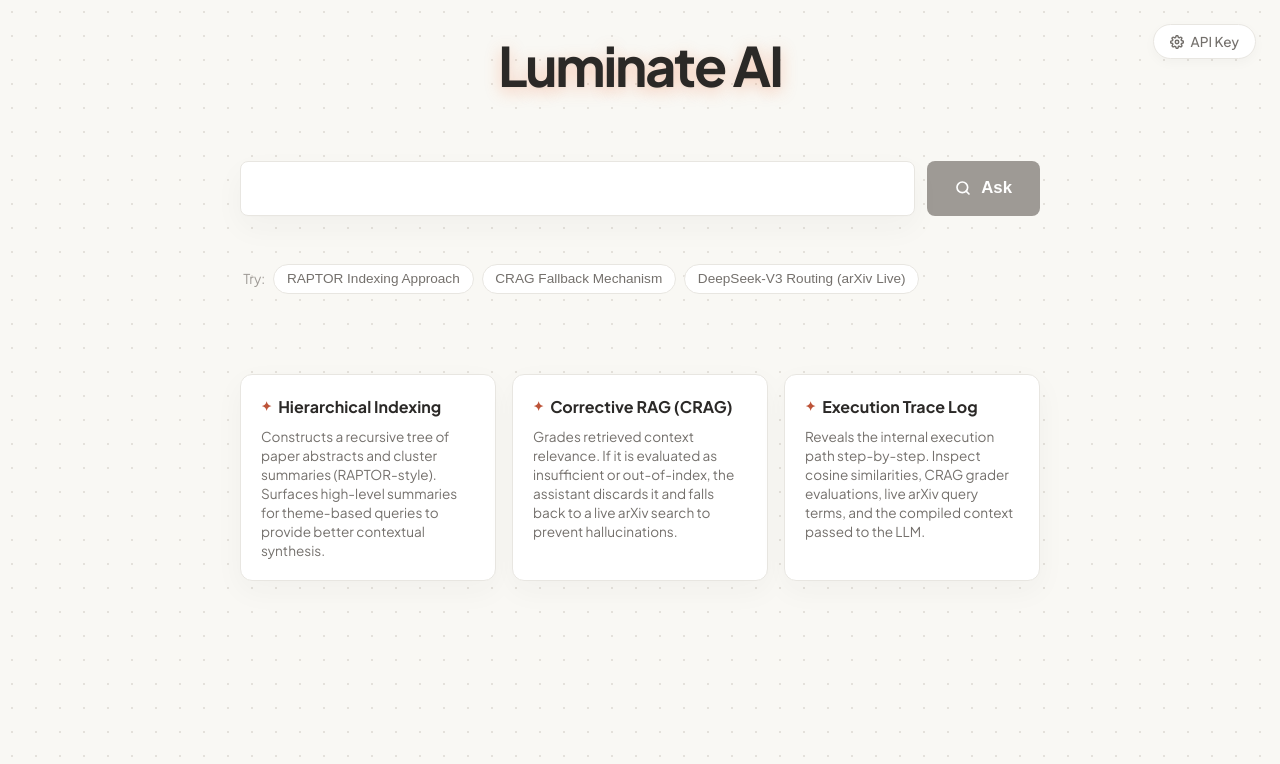
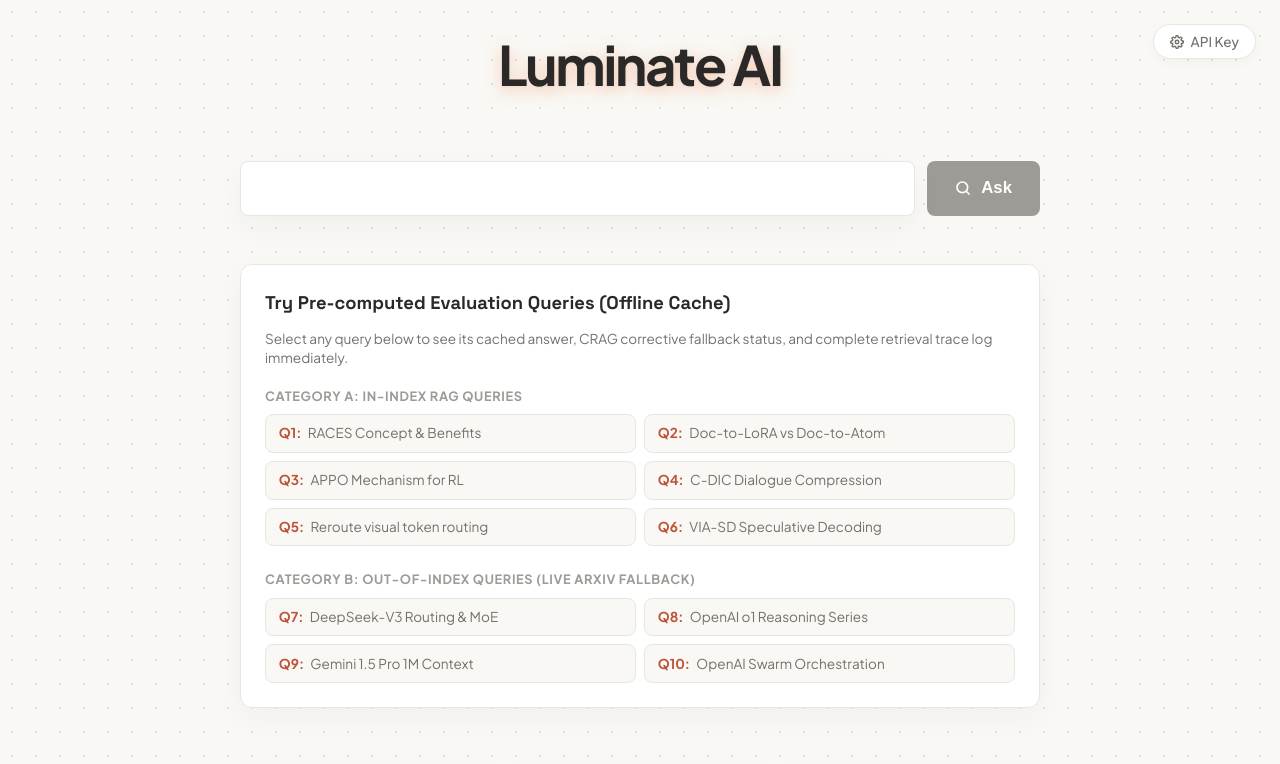
Before and after one commit to Jyotiraditya21-bug/LuminateAI, a Next.js app: page /LuminateAI/ in a window 1280 px wide. Shown: the top 764 px of the page. Built offline with nearby package versions, Linux system fonts and the light colour scheme.

Commit message:
Fix UI interactivity and add interactive offline-cache pre-computed queries showcase

```diff
--- a/src/app/globals.css
+++ b/src/app/globals.css
@@ -623,3 +623,85 @@ header {
   color: var(--text-muted);
   line-height: 1.3;
 }
+
+/* Pre-computed Evaluation Queries Component */
+.eval-questions-container {
+  background: var(--bg-card);
+  border: 1px solid var(--border-card);
+  border-radius: 12px;
+  padding: 1.5rem;
+  box-shadow: 0 10px 30px rgba(43, 41, 39, 0.04), 0 1px 3px rgba(0, 0, 0, 0.01);
+  display: flex;
+  flex-direction: column;
+  gap: 0.75rem;
+  animation: fadeIn 0.8s ease forwards;
+  animation-delay: 1.7s;
+  opacity: 0;
+}
+
+.eval-questions-title {
+  font-family: var(--font-display);
+  font-size: 1.15rem;
+  font-weight: 700;
+  color: var(--text-main);
+}
+
+.eval-questions-subtitle {
+  font-size: 0.85rem;
+  color: var(--text-secondary);
+  line-height: 1.4;
+  margin-bottom: 0.5rem;
+}
+
+.eval-category-section {
+  display: flex;
+  flex-direction: column;
+  gap: 0.5rem;
+}
+
+.eval-category-title {
+  font-size: 0.8rem;
+  font-weight: 700;
+  text-transform: uppercase;
+  letter-spacing: 0.05em;
+  color: var(--text-muted);
+}
+
+.eval-questions-grid {
+  display: grid;
+  grid-template-columns: repeat(2, 1fr);
+  gap: 0.5rem;
+}
+
+@media (max-width: 600px) {
+  .eval-questions-grid {
+    grid-template-columns: 1fr;
+  }
+}
+
+.eval-questions-grid button {
+  background: var(--bg-page);
+  border: 1px solid var(--border-card);
+  border-radius: 8px;
+  padding: 0.6rem 0.8rem;
+  color: var(--text-secondary);
+  font-family: var(--font-sans);
+  font-size: 0.85rem;
+  text-align: left;
+  cursor: pointer;
+  transition: all 0.2s ease;
+  line-height: 1.3;
+}
+
+.eval-questions-grid button strong {
+  color: var(--accent-red);
+  margin-right: 0.25rem;
+}
+
+.eval-questions-grid button:hover {
+  border-color: var(--text-secondary);
+  color: var(--text-main);
+  background: var(--bg-card);
+  transform: translateY(-1px);
+  box-shadow: 0 4px 12px rgba(0, 0, 0, 0.04);
+}
--- a/src/app/page.tsx
+++ b/src/app/page.tsx
@@ -43,20 +43,53 @@ interface QABlock {
 
 const matchCachedQuery = (queryText: string, cachedData: any[]): any | null => {
   const clean = queryText.toLowerCase().trim();
+
+  // Try exact check first (ignoring punctuation at the end)
+  const cleanQuery = clean.replace(/[?.]/g, '').trim();
+
+  const exactMap: { [key: string]: string } = {
+    'explain the core concept and benefits of races (recursive automated composition for environment scaling) as proposed in the text': 'Q1',
+    'explain the core concept and benefits of races recursive automated composition for environment scaling as proposed in the text': 'Q1',
+    'what are the main limitations of doc-to-lora, and how does doc-to-atom (doc2atom) address them': 'Q2',
+    'what are the main limitations of doc-to-lora and how does doc-to-atom doc2atom address them': 'Q2',
+    'explain the mechanism of agentic procedural policy optimization (appo) for reinforcement learning': 'Q3',
+    'explain the mechanism of agentic procedural policy optimization appo for reinforcement learning': 'Q3',
+    'how does context-driven incremental compression (c-dic) handle multi-turn dialogue context without information loss': 'Q4',
+    'how does context-driven incremental compression c-dic handle multi-turn dialogue context without information loss': 'Q4',
+    'what is the core proposal of reroute for vision-language models visual token reduction': 'Q5',
+    'how does via-sd improve speculative decoding efficiency over traditional draft-verify methods': 'Q6',
+    'what is the mixture of experts (moe) architecture and routing design of deepseek-v3': 'Q7',
+    'what is the mixture of experts moe architecture and routing design of deepseek-v3': 'Q7',
+    "what are the key technical details and inference-time search mechanism of openai's o1 reasoning model series": 'Q8',
+    "what are the key technical details and inference-time search mechanism of openai o1 reasoning model series": 'Q8',
+    'how does gemini 1.5 pro achieve its 1-million-token context window technically': 'Q9',
+    'how does gemini 1.5 pro achieve its 1 million token context window technically': 'Q9',
+    'describe the design of the swarm multi-agent orchestration framework open-sourced by openai': 'Q10',
+    'describe the design of the swarm multi-agent orchestration framework opensourced by openai': 'Q10'
+  };
+
+  const matchedId = exactMap[cleanQuery];
+  if (matchedId) {
+    const cached = cachedData.find(r => r.questionId === matchedId && r.pipeline === 'RAPTOR+CRAG');
+    if (cached) return cached;
+  }
+
+  // Fallback to keyword matching
   const keywords = [
-    { id: 'Q1', keys: ['races', 'recursive automated composition'] },
+    { id: 'Q1', keys: ['races', 'recursive automated composition', 'lego bricks'] },
     { id: 'Q2', keys: ['doc-to-lora', 'doc-to-atom', 'doc2atom'] },
-    { id: 'Q3', keys: ['appo', 'agentic procedural policy'] },
-    { id: 'Q4', keys: ['c-dic', 'context-driven', 'incremental compression'] },
-    { id: 'Q5', keys: ['reroute', 'vision-language', 'visual token'] },
-    { id: 'Q6', keys: ['via-sd', 'speculative decoding'] },
-    { id: 'Q7', keys: ['deepseek', 'moe', 'mixture of experts'] },
-    { id: 'Q8', keys: ['o1', 'inference-time search', 'reasoning model'] },
-    { id: 'Q9', keys: ['gemini', '1-million-token', 'million token'] },
-    { id: 'Q10', keys: ['swarm', 'multi-agent orchestration'] }
+    { id: 'Q3', keys: ['appo', 'agentic procedural policy', 'policy optimization'] },
+    { id: 'Q4', keys: ['c-dic', 'context-driven', 'incremental compression', 'multi-turn dialogue'] },
+    { id: 'Q5', keys: ['reroute', 'vision-language', 'visual token', 'token reduction'] },
+    { id: 'Q6', keys: ['via-sd', 'speculative decoding', 'draft-verify'] },
+    { id: 'Q7', keys: ['deepseek', 'moe', 'mixture of experts', 'deepseek-v3'] },
+    { id: 'Q8', keys: ['o1', 'inference-time search', 'openai o1', 'reasoning model'] },
+    { id: 'Q9', keys: ['gemini', '1-million-token', 'million token', 'gemini 1.5'] },
+    { id: 'Q10', keys: ['swarm', 'multi-agent orchestration', 'openai swarm'] }
   ];
+
   const matched = keywords.find(item =>
-    item.keys.some(key => clean.includes(key))
+    item.keys.some(key => clean.includes(key.toLowerCase()))
   );
   if (matched) {
     return cachedData.find(r => r.questionId === matched.id && r.pipeline === 'RAPTOR+CRAG') || null;
@@ -193,21 +226,46 @@ export default function Home() {
     const savedProvider = localStorage.getItem('api_provider') as any;
     if (savedProvider) setProvider(savedProvider || 'openai');
 
-    // Load Index from public asset
-    fetch('index.json')
-      .then(res => res.json())
-      .then(data => {
-        if (data && data.nodes) {
-          setIndexNodes(data.nodes);
+    // Load Index from public asset with basePath fallback
+    const loadIndexData = async () => {
+      try {
+        const res = await fetch('/LuminateAI/index.json');
+        if (!res.ok) throw new Error('status ' + res.status);
+        const data = await res.json();
+        if (data && data.nodes) setIndexNodes(data.nodes);
+      } catch (e) {
+        console.warn('Failed absolute index.json load, trying relative...');
+        try {
+          const res = await fetch('index.json');
+          const data = await res.json();
+          if (data && data.nodes) setIndexNodes(data.nodes);
+        } catch (err) {
+          console.error('All index load attempts failed:', err);
         }
-      })
-      .catch(err => console.error('Failed to load index.json:', err));
+      }
+    };
 
-    // Load Eval Results from public asset
-    fetch('eval-results.json')
-      .then(res => res.json())
-      .then(data => setEvalResults(data))
-      .catch(err => console.error('Failed to load eval-results.json:', err));
+    // Load Eval Results from public asset with basePath fallback
+    const loadEvalData = async () => {
+      try {
+        const res = await fetch('/LuminateAI/eval-results.json');
+        if (!res.ok) throw new Error('status ' + res.status);
+        const data = await res.json();
+        setEvalResults(data);
+      } catch (e) {
+        console.warn('Failed absolute eval-results.json load, trying relative...');
+        try {
+          const res = await fetch('eval-results.json');
+          const data = await res.json();
+          setEvalResults(data);
+        } catch (err) {
+          console.error('All eval load attempts failed:', err);
+        }
+      }
+    };
+
+    loadIndexData();
+    loadEvalData();
   }, []);
 
   // Auto-scroll disabled per user request
@@ -238,12 +296,8 @@ export default function Home() {
     });
   };
 
-  const handleSubmit = async (e: React.FormEvent) => {
-    e.preventDefault();
-    if (!query.trim() || isLoading) return;
-
-    const currentQuery = query;
-    setQuery('');
+  const executeSearch = async (currentQuery: string) => {
+    if (!currentQuery.trim() || isLoading) return;
     setIsLoading(true);
 
     const keyToUse = apiKey || '';
@@ -502,6 +556,19 @@ Answer:`;
     }
   };
 
+  const handleSubmit = async (e: React.FormEvent) => {
+    e.preventDefault();
+    if (!query.trim() || isLoading) return;
+    const currentQuery = query;
+    setQuery('');
+    await executeSearch(currentQuery);
+  };
+
+  const handleSelectQuery = async (queryText: string) => {
+    setQuery('');
+    await executeSearch(queryText);
+  };
+
   const toggleTrace = (id: string) => {
     setBlocks(prev =>
       prev.map(b => (b.id === id ? { ...b, isTraceOpen: !b.isTraceOpen } : b))
@@ -638,32 +705,51 @@ Answer:`;
       {/* Suggestions Row for quick-test in case query is empty */}
       {blocks.length === 0 && !isLoading && (
         <>
-          <div className="suggestions-row">
-            <span style={{ fontSize: '0.85rem', color: 'var(--text-muted)', alignSelf: 'center' }}>Try:</span>
-            <button
-              onClick={() => setQuery("Explain the core indexing approach of RAPTOR.")}
-              style={{ background: 'var(--bg-card)', border: '1px solid var(--border-card)', borderRadius: '18px', padding: '0.4rem 0.8rem', color: 'var(--text-secondary)', cursor: 'pointer', fontSize: '0.85rem', transition: 'all 0.2s' }}
-              onMouseOver={e => e.currentTarget.style.borderColor = 'var(--text-secondary)'}
-              onMouseOut={e => e.currentTarget.style.borderColor = 'var(--border-card)'}
-            >
-              RAPTOR Indexing Approach
-            </button>
-            <button
-              onClick={() => setQuery("What is the CRAG fallback mechanism for out-of-index queries?")}
-              style={{ background: 'var(--bg-card)', border: '1px solid var(--border-card)', borderRadius: '18px', padding: '0.4rem 0.8rem', color: 'var(--text-secondary)', cursor: 'pointer', fontSize: '0.85rem', transition: 'all 0.2s' }}
-              onMouseOver={e => e.currentTarget.style.borderColor = 'var(--text-secondary)'}
-              onMouseOut={e => e.currentTarget.style.borderColor = 'var(--border-card)'}
-            >
-              CRAG Fallback Mechanism
-            </button>
-            <button
-              onClick={() => setQuery("Who published the DeepSeek-V3 paper and what is its routing design?")}
-              style={{ background: 'var(--bg-card)', border: '1px solid var(--border-card)', borderRadius: '18px', padding: '0.4rem 0.8rem', color: 'var(--text-secondary)', cursor: 'pointer', fontSize: '0.85rem', transition: 'all 0.2s' }}
-              onMouseOver={e => e.currentTarget.style.borderColor = 'var(--text-secondary)'}
-              onMouseOut={e => e.currentTarget.style.borderColor = 'var(--border-card)'}
-            >
-              DeepSeek-V3 Routing (arXiv Live)
-            </button>
+          <div className="eval-questions-container">
+            <h3 className="eval-questions-title">Try Pre-computed Evaluation Queries (Offline Cache)</h3>
+            <p className="eval-questions-subtitle">Select any query below to see its cached answer, CRAG corrective fallback status, and complete retrieval trace log immediately.</p>
+
+            <div className="eval-category-section">
+              <div className="eval-category-title">Category A: In-Index RAG Queries</div>
+              <div className="eval-questions-grid">
+                <button onClick={() => handleSelectQuery("Explain the core concept and benefits of RACES (Recursive Automated Composition for Environment Scaling) as proposed in the text.")}>
+                  <strong>Q1:</strong> RACES Concept & Benefits
+                </button>
+                <button onClick={() => handleSelectQuery("What are the main limitations of Doc-to-LoRA, and how does Doc-to-Atom (Doc2Atom) address them?")}>
+                  <strong>Q2:</strong> Doc-to-LoRA vs Doc-to-Atom
+                </button>
+                <button onClick={() => handleSelectQuery("Explain the mechanism of Agentic Procedural Policy Optimization (APPO) for reinforcement learning.")}>
+                  <strong>Q3:</strong> APPO Mechanism for RL
+                </button>
+                <button onClick={() => handleSelectQuery("How does Context-Driven Incremental Compression (C-DIC) handle multi-turn dialogue context without information loss?")}>
+                  <strong>Q4:</strong> C-DIC Dialogue Compression
+                </button>
+                <button onClick={() => handleSelectQuery("What is the core proposal of Reroute for Vision-Language Models visual token reduction?")}>
+                  <strong>Q5:</strong> Reroute visual token routing
+                </button>
+                <button onClick={() => handleSelectQuery("How does VIA-SD improve speculative decoding efficiency over traditional draft-verify methods?")}>
+                  <strong>Q6:</strong> VIA-SD Speculative Decoding
+                </button>
+              </div>
+            </div>
+
+            <div className="eval-category-section" style={{ marginTop: '0.75rem' }}>
+              <div className="eval-category-title">Category B: Out-of-Index Queries (Live arXiv Fallback)</div>
+              <div className="eval-questions-grid">
+                <button onClick={() => handleSelectQuery("What is the mixture of experts (MoE) architecture and routing design of DeepSeek-V3?")}>
+                  <strong>Q7:</strong> DeepSeek-V3 Routing & MoE
+                </button>
+                <button onClick={() => handleSelectQuery("What are the key technical details and inference-time search mechanism of OpenAI's o1 reasoning model series?")}>
+                  <strong>Q8:</strong> OpenAI o1 Reasoning Series
+                </button>
+                <button onClick={() => handleSelectQuery("How does Gemini 1.5 Pro achieve its 1-million-token context window technically?")}>
+                  <strong>Q9:</strong> Gemini 1.5 Pro 1M Context
+                </button>
+                <button onClick={() => handleSelectQuery("Describe the design of the Swarm multi-agent orchestration framework open-sourced by OpenAI.")}>
+                  <strong>Q10:</strong> OpenAI Swarm Orchestration
+                </button>
+              </div>
+            </div>
           </div>
 
           <div className="feature-grid">
--- a/src/lib/retrieve.ts
+++ b/src/lib/retrieve.ts
@@ -1,6 +1,3 @@
-import * as fs from 'fs';
-import * as path from 'path';
-
 export interface IndexNode {
   id: string;
   level: 'leaf' | 'cluster' | 'root';
```
